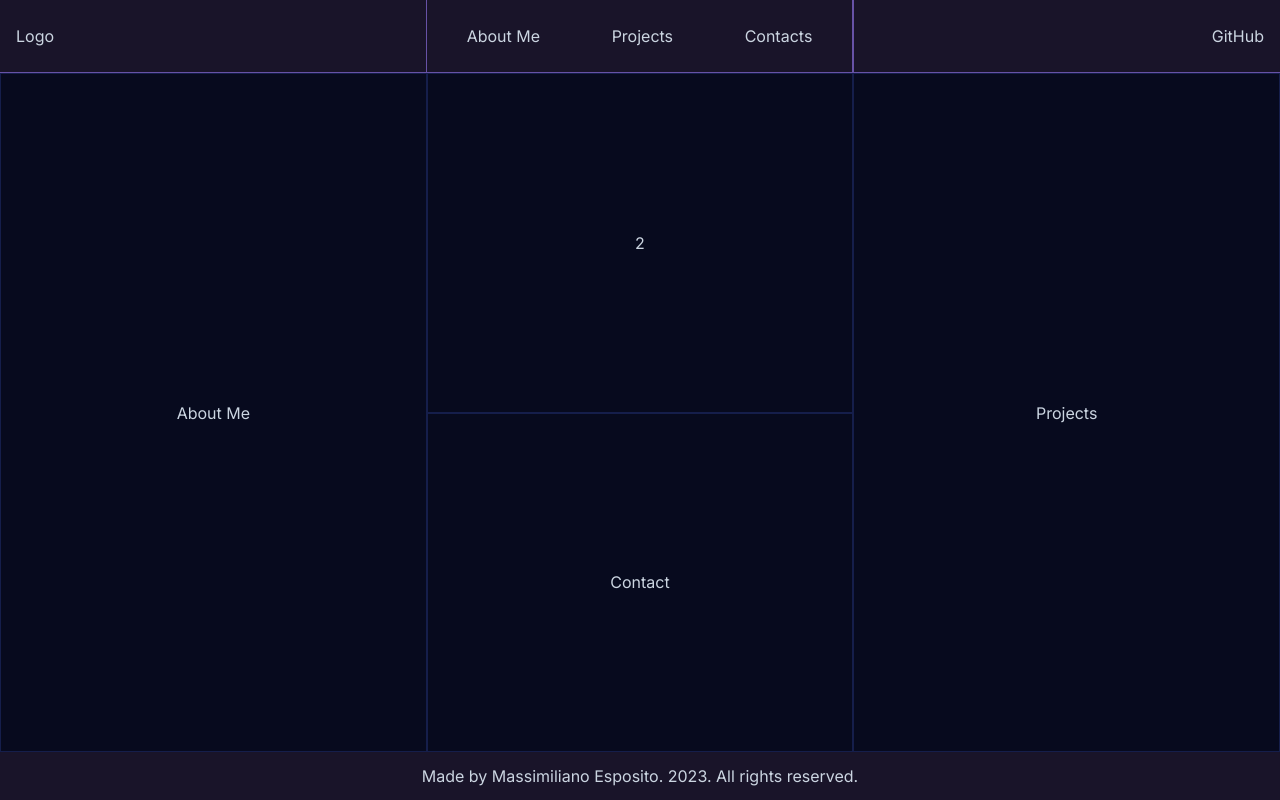
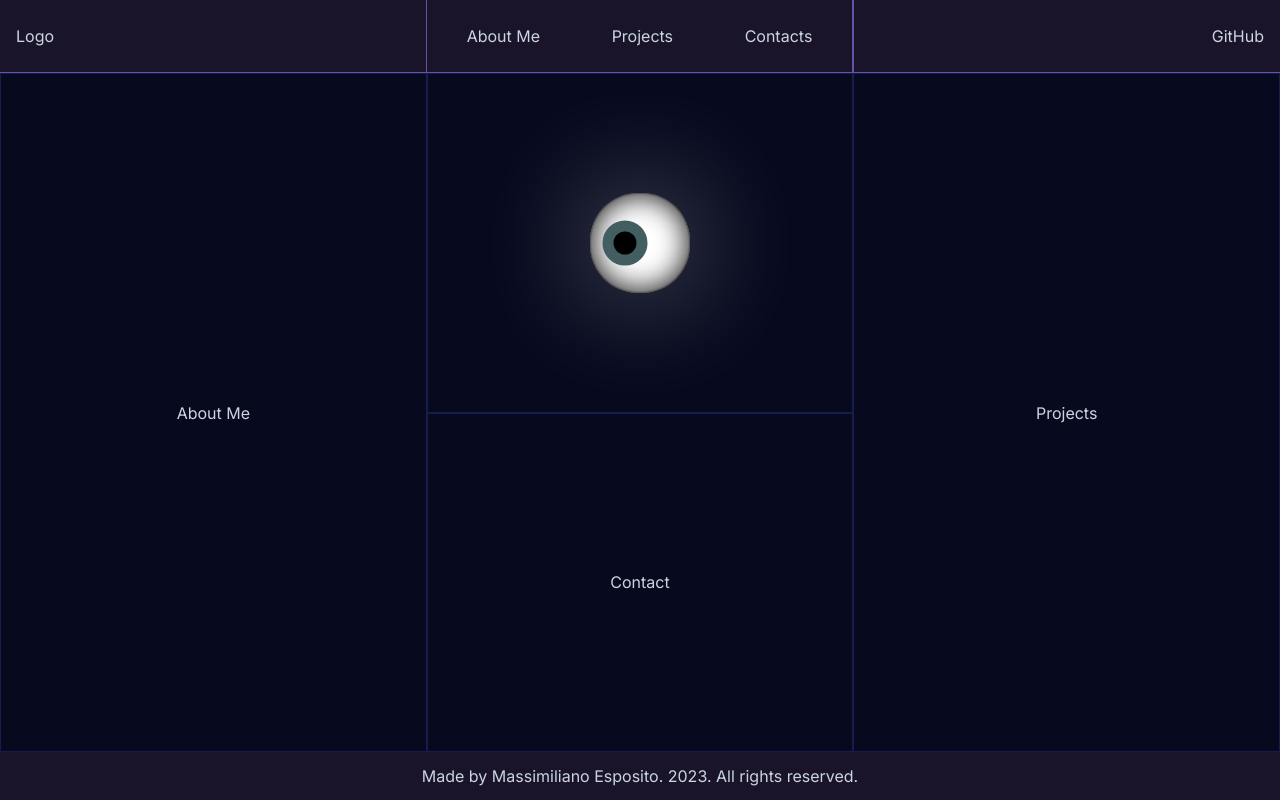
Before and after one commit to Massolinii/massolinii, a Next.js app: page / in a window 1280 px wide. Built offline with nearby package versions, Linux system fonts and the light colour scheme.

Commit message:
Added eyeball

```diff
--- a/src/app/page.tsx
+++ b/src/app/page.tsx
@@ -1,4 +1,5 @@
 "use client";
+import Eye from "@/components/eye/Eye";
 import "../styles/Home.css";
 
 export default function Home() {
@@ -8,8 +9,10 @@ export default function Home() {
         About Me
       </div>
       <div className="grid grid-rows-2 md:col-span-1 lg:col-span-1">
-        <div className="relative overlay overlay-blue eye-section home-section border border-space flex justify-center items-center">
-          2
+        <div className="relative overlay overlay-white eye-section home-section border border-space flex justify-center items-center">
+          <div className="eye-container flex justify-center items-center">
+            <Eye />
+          </div>
         </div>
         <div className="relative overlay overlay-yellow contact-section home-section border border-space flex justify-center items-center">
           Contact
--- /dev/null
+++ b/src/components/eye/Eye.tsx
@@ -0,0 +1,33 @@
+import React, { useEffect } from "react";
+import "../../styles/Eye.css";
+
+const Eye: React.FC = () => {
+  useEffect(() => {
+    const eyeball = (event: MouseEvent) => {
+      const eyes = document.querySelectorAll(
+        ".eyes"
+      ) as NodeListOf<HTMLElement>;
+      eyes.forEach((eye) => {
+        const x = eye.getBoundingClientRect().left + eye.clientWidth / 2;
+        const y = eye.getBoundingClientRect().top + eye.clientHeight / 2;
+        const radian = Math.atan2(event.pageX - x, event.pageY - y);
+        const rotate = radian * (180 / Math.PI) * -1 + 270;
+        eye.style.transform = `rotate(${rotate}deg)`;
+      });
+    };
+
+    document.body.addEventListener("mousemove", eyeball);
+
+    return () => {
+      document.body.removeEventListener("mousemove", eyeball);
+    };
+  }, []);
+
+  return (
+    <div className="container">
+      <div className="eyes"></div>
+    </div>
+  );
+};
+
+export default Eye;
--- /dev/null
+++ b/src/styles/Eye.css
@@ -0,0 +1,29 @@
+.container {
+  display: flex;
+}
+
+.container .eyes {
+  position: relative;
+  width: 100px;
+  height: 100px;
+  display: block;
+  background-color: #fff;
+  margin: 0 20px;
+  border-radius: 48%;
+  box-shadow: 0 0px 120px rgb(255, 255, 255, 0.4), inset 0 0 2px #000000,
+    inset 0 0 30px #000000;
+}
+
+.container .eyes::before {
+  content: "";
+  top: 50%;
+  left: 35px;
+  transform: translate(-50%, -50%);
+  width: 45px;
+  height: 45px;
+  border-radius: 50%;
+  background: #000;
+  position: absolute;
+  border: 11px solid rgb(66, 94, 97);
+  box-sizing: border-box;
+}
--- a/src/styles/Home.css
+++ b/src/styles/Home.css
@@ -35,6 +35,6 @@
   background-color: rgba(255, 255, 0, 0.04);
 }
 
-.overlay-blue:hover::before {
-  background-color: rgba(0, 0, 255, 0.04);
+.overlay-white:hover::before {
+  background-color: rgba(255, 255, 255, 0.04);
 }
```
